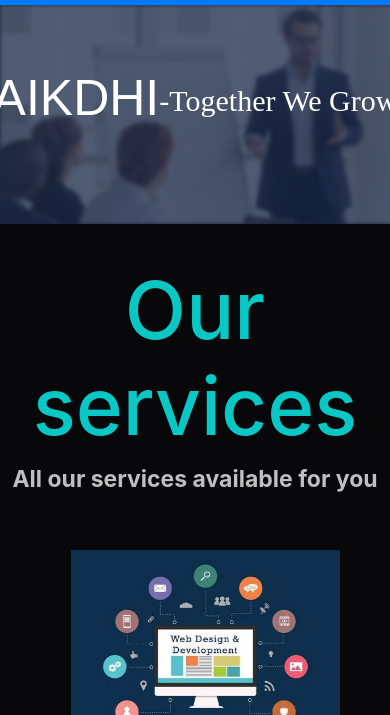
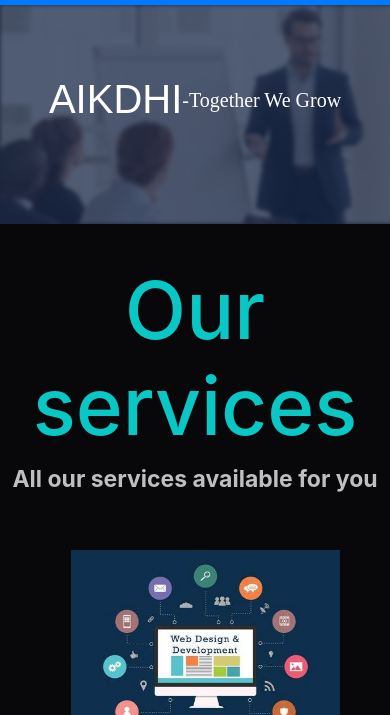
Before and after one commit to Rituraj95/AIKDHI, a plain HTML site: page aHome.html in a window 390 px wide. Shown: the part 97-812 px from the top of the page. Drawn offline with nearby package versions, Linux system fonts and the light colour scheme; no server answers; a web font is replaced by a local one.

Commit message:
Update style.css

```diff
--- a/style.css
+++ b/style.css
@@ -341,15 +341,16 @@ textarea {
         width: 150%;
     }
     .herootext p{
-        font-size: 30px;
+        font-size: 20px;
 
       }
       .herootext h2 {
-        font-size: 50px;
+        font-size: 40px;
       }
       .herootext{
         width: max-content;
       }
 
 
+
    }
```
